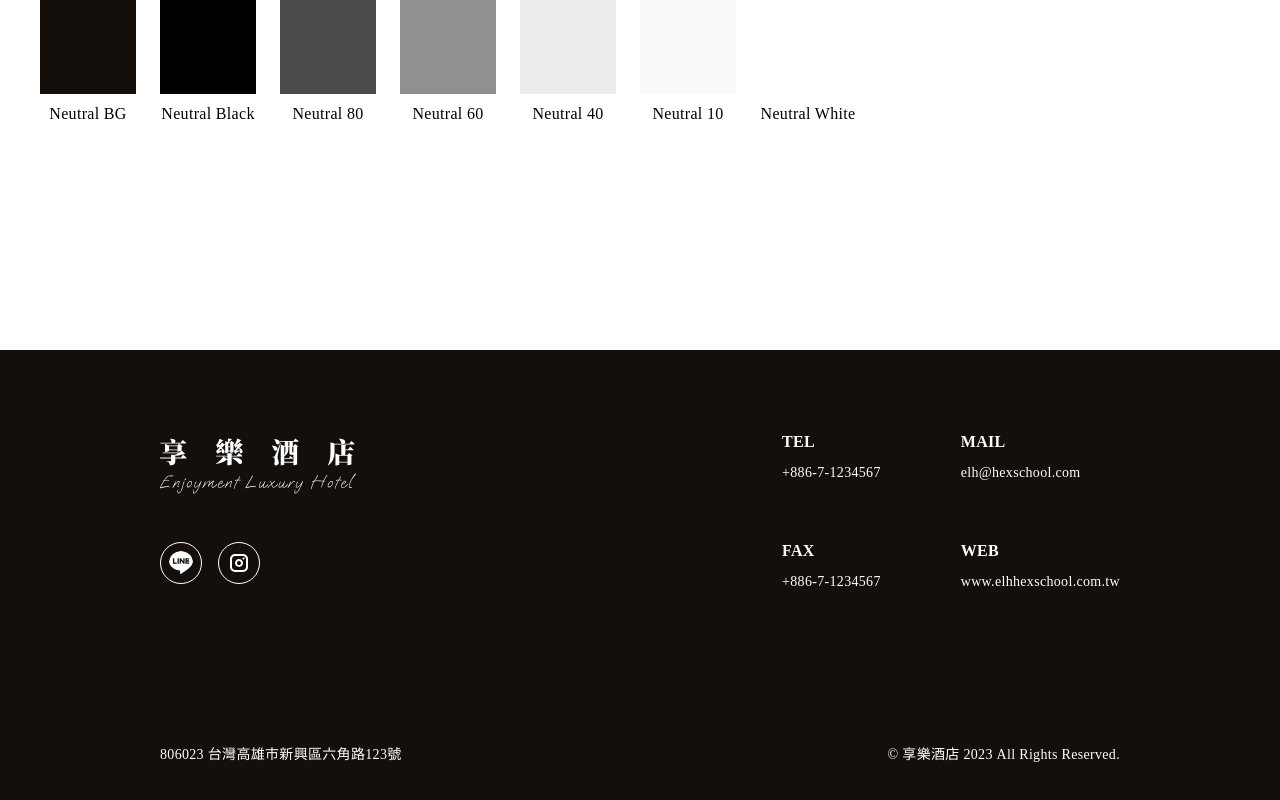
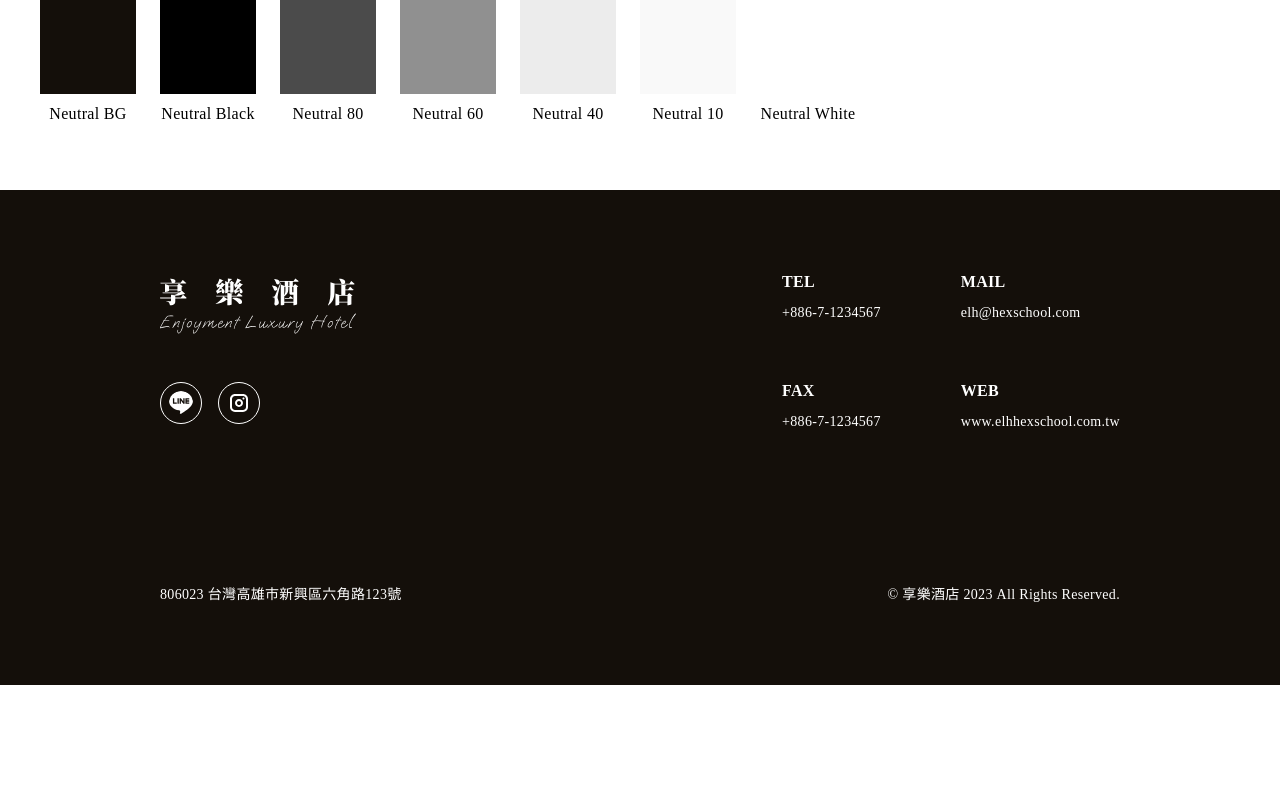
Before and after one commit to laihanco/hotel-website-team, a Vue app: page / in a window 1280 px wide. Shown: the part 1083-1883 px from the top of the page. After the commit the page ends 1768 px from the top, so only its background shows below. Built offline with nearby package versions, Linux system fonts and the light colour scheme.

Commit message:
style(base-footer): 根元素標籤從 div 改成 footer、刪除多餘的標籤

```diff
--- a/src/components/layout/BaseFooter.vue
+++ b/src/components/layout/BaseFooter.vue
@@ -1,7 +1,5 @@
 <template>
-  <div class="px-3 py-20"></div>
-
-  <div
+  <footer
     class="flex flex-col flex-wrap bg-neutral-bg px-3 py-20 text-neutral-white desktop:flex-row desktop:px-40"
   >
     <div class="mb-20 flex w-full flex-col flex-wrap justify-between desktop:flex-row">
@@ -49,7 +47,7 @@
       <p>806023 台灣高雄市新興區六角路123號</p>
       <p>© 享樂酒店 2023 All Rights Reserved.</p>
     </div>
-  </div>
+  </footer>
 </template>
 
 <script setup lang="ts"></script>
```
